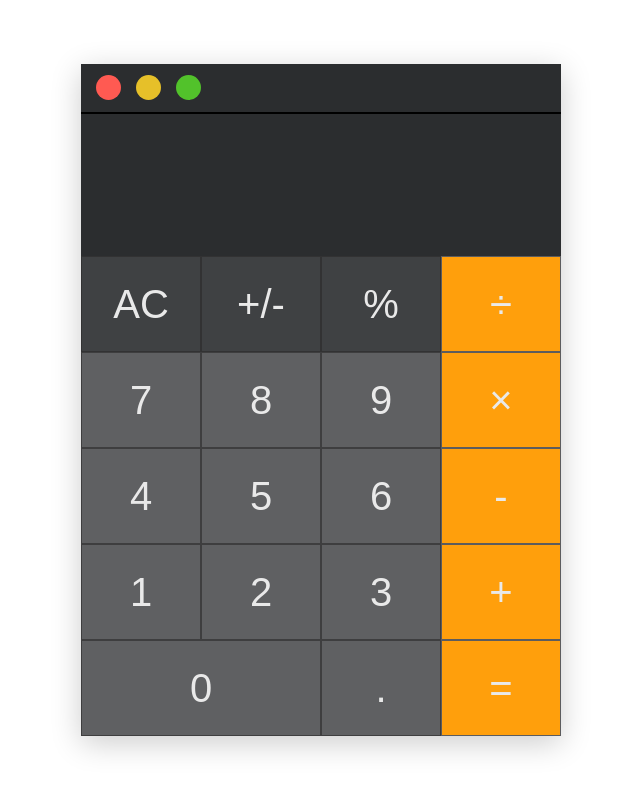
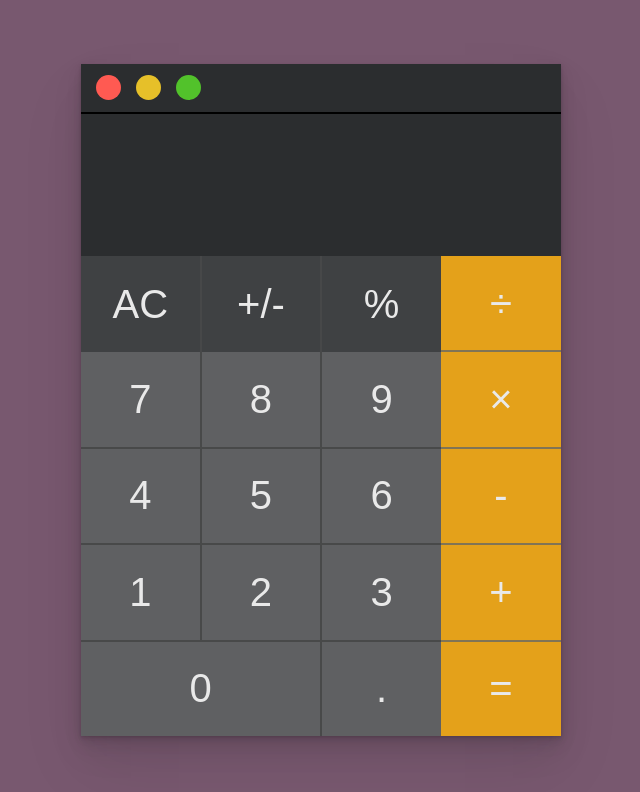
Before and after one commit to justkakai/Calculator, a plain HTML site: page index.html in a window 1280 px wide. Shown: the whole page, without its empty margins (319-959 px from the left). Drawn offline with Linux system fonts and the light colour scheme.

Commit message:
changed color theme in CSS

```diff
--- a/modules/index.js
+++ b/modules/index.js
@@ -4,6 +4,7 @@ THINGS I STILL NEED TO INCORPORATE:
 2. using 2- or more digit numbers (fixed)
 3. making multiple calculations one after the other
 4. starting calcs with negative numbers not working (fixed)
+5. add float functionality
 */
 
 import { resultDisplay, displayInputs, displayResult, numbersContainer, one, two, three, four, five, six, seven, eight, nine, zero, orangeOperands, divide, multiply, subtract, add, equals, AC, plusMinus, percentage, allNumbers, allOrange } from './variables.js';
@@ -83,7 +84,8 @@ equals.addEventListener('click', function() {
         }
     });
     displayInputs.textContent = displayArray.join('');
-    displayResult.textContent = calculation.toFixed(6);
+    displayResult.textContent = calculation;
+    //displayResult.textContent = calculation.toFixed(6);
     displayArray.splice(0, displayArray.length);
     numsArray.splice(0, numsArray.length);
     operandArray.splice(0, operandArray.length);
--- a/style.css
+++ b/style.css
@@ -16,15 +16,17 @@ body {
     align-items: center;
     height: 100%;
     width: 100%;
+    background-color: #78586F;
 }
 
 .calculator-container {
     height: 42rem;
     width: 30rem;
     background-color: #2c2e30;
-    /* border: 5px solid greenyellow;
-    border-radius: 5%;  */
-    box-shadow: rgba(2, 2, 2, 0.2) 0px 7px 29px 0px;
+    /* border: 5px solid rgb(255, 255, 255);
+    border-radius: 2%; */
+    /* box-shadow: rgba(2, 2, 2, 0.2) 0px 7px 29px 0px; */
+    box-shadow: rgba(0, 0, 0, 0.07) 0px 1px 2px, rgba(0, 0, 0, 0.07) 0px 2px 4px, rgba(0, 0, 0, 0.07) 0px 4px 8px, rgba(0, 0, 0, 0.07) 0px 8px 16px, rgba(0, 0, 0, 0.07) 0px 16px 32px, rgba(0, 0, 0, 0.07) 0px 32px 64px;
     display: grid;
     grid-template-rows: repeat(7, 1fr);
     grid-template-columns: repeat(4, 1fr);
@@ -38,9 +40,11 @@ body {
     /* grid-template-columns: repeat(3, 1fr); */
     grid-template-rows: 1fr 3fr;
     gap: 2px;
-    /* border: 2px solid black;
-    border-top-left-radius: 10px;
-    border-top-right-radius: 10px; */
+    /* border-top: 2px solid black;
+    border-left: 2px solid black;
+    border-right: 2px solid black;
+    border-top-left-radius: 7px;
+    border-top-right-radius: 7px;  */
 }
 
 .display-section {
@@ -104,11 +108,11 @@ body {
 
 .operands {
     grid-area: 3/1/4/4;
-    background-color: #2c2e30;
+    background-color: #474849;
     display: grid;
     grid-template-columns: repeat(3, 1fr);
     grid-template-rows: 1fr;
-    /* gap: 2px; */
+    gap: 2px;
     /* border: 1px solid #2c2e30; */
 }
 
@@ -119,7 +123,7 @@ body {
     background-color: #3f4143;
     /* border-style: solid;
     border-color: #2c2e30; */
-    border: 1px solid #323233;
+    border: none;
     transition: all 1s;
     /* border: 1px solid #2c2e30; */
 }
@@ -132,13 +136,13 @@ body {
 
 .numbers-box {
     grid-area: 4/1/8/4;
-    background-color: #2c2e30;
+    background-color: #484949;
     /* border: 1px solid #2c2e30; */
     /* border-bottom-left-radius: 10px; */
     display: grid;
     grid-template-columns: repeat(3, 1fr);
     grid-template-rows: repeat(4, 1fr);
-    /* gap: 2px; */
+    gap: 2px;
 }
 
 .number {
@@ -148,7 +152,7 @@ body {
     background-color: #5f6062;
     /* border-style: solid;
     border-color: #2c2e30; */
-    border: 1px solid #3e3e3f;
+    border: none;
     transition: background-color 1s;
     /* border: 1px solid #2c2e30; */
 }
@@ -205,12 +209,12 @@ body {
 
 .orange-operands {
     grid-area: 3/4/8/5;
-    background-color: #2c2e30;
+    background-color: #807455;
     /* border-bottom-right-radius: 10px; */
     display: grid;
     grid-template-columns: 1fr;
     grid-template-rows: repeat(5, 1fr);
-    /* gap: 2px; */
+    gap: 2px;
     /* border: 1px solid #2c2e30; */
 }
 
@@ -218,11 +222,13 @@ body {
     display: flex;
     justify-content: center;
     align-items: center;
-    background-color: #ff9f0c;
+    /* background-color: #ff9f0c; */
+    /* background-color: #F3A712; */
+    background-color: #f3a812de;
     /* border-style: solid;
     border-color: #2c2e30;
     border-width: 1px; */
-    border: 1px solid #5c5c5e;
+    border: none;
     transition: all 1s;
     /* border: 1px solid #2c2e30; */
 }
```
